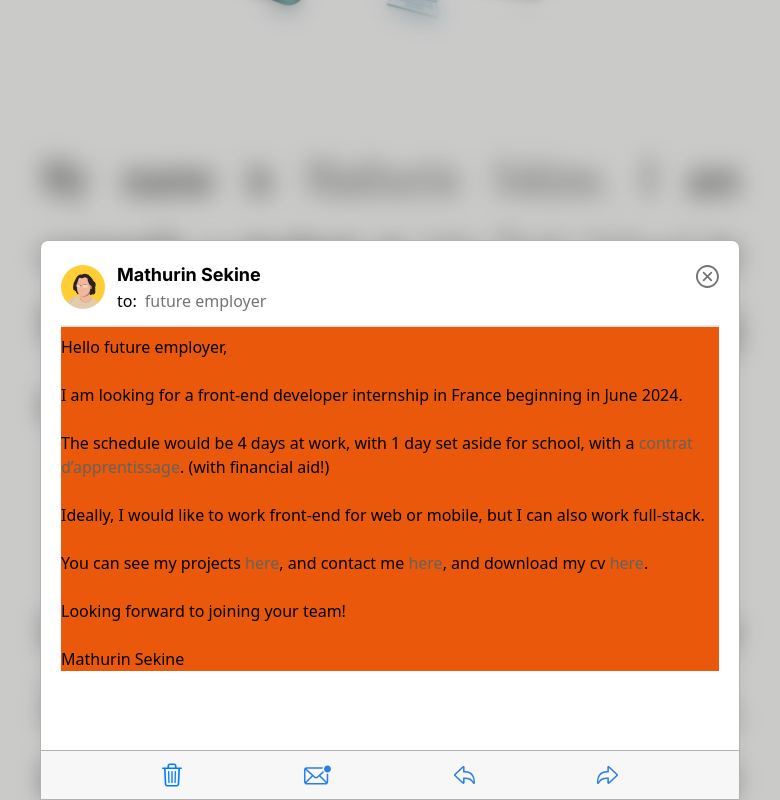
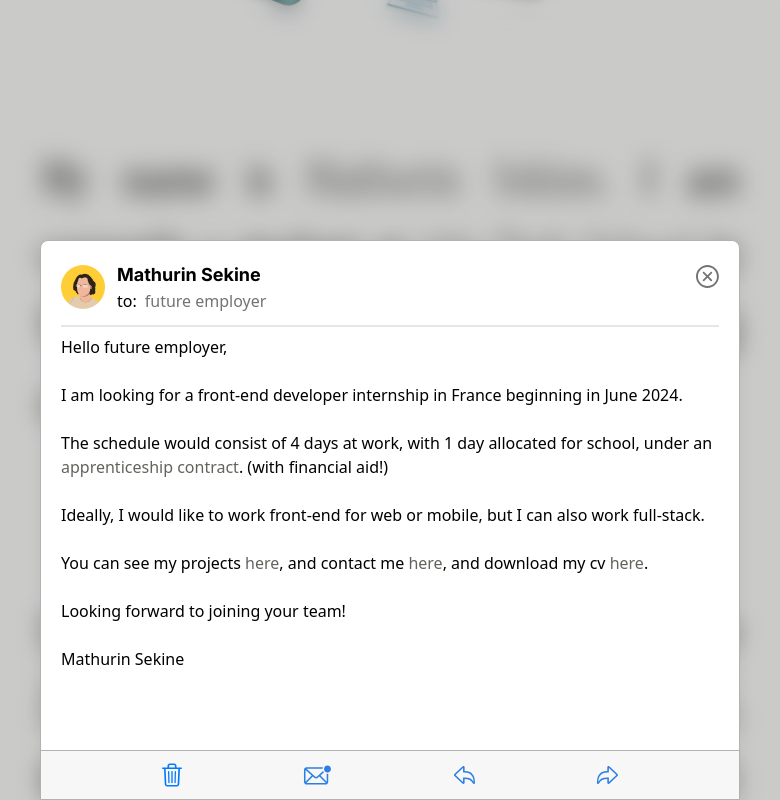
Before and after one commit to lemathurin/portfolio, a Next.js app: page /en in a window 1280 px wide. Both pictures are taken after a click on the element "front-end". Shown: the part 467-1267 px from the top of the page, without its empty margins (250-1030 px from the left). Built offline with nearby package versions, Linux system fonts and the light colour scheme.

Commit message:
HireWindow scroll issue fixed

```diff
--- a/messages/en.json
+++ b/messages/en.json
@@ -30,8 +30,8 @@
       "futureEmployer": "future employer",
       "hello": "Hello future employer,",
       "line1": "I am looking for a front-end developer internship in France beginning in June 2024.",
-      "line2": "The schedule would be 4 days at work, with 1 day set aside for school, with a ",
-      "contract": "contrat d’apprentissage",
+      "line2": "The schedule would consist of 4 days at work, with 1 day allocated for school, under an ",
+      "contract": "apprenticeship contract",
       "line2part2": ". (with financial aid!)",
       "ideally": "Ideally, I would like to work front-end for web or mobile, but I can also work full-stack.",
       "line3part1": "You can see my projects ",
--- a/messages/fr.json
+++ b/messages/fr.json
@@ -30,7 +30,7 @@
       "futureEmployer": "futur employeur",
       "hello": "Bonjour futur employeur,",
       "line1": "Je suis à la recherche d'une alternance de développement front-end en France, débutant en juin 2024.",
-      "line2": "Le planning serait 4 jours en entreprise / 1 jour d’école, avec un ",
+      "line2": "Le planning serait 4 jours en entreprise / 1 jour d’école, en ",
       "contract": "contrat d’apprentissage",
       "line2part2": ". (Avec des aides !)",
       "ideally": "Idéalement, ce serait une alternance en front-end pour web ou mobile, mais je peux aussi travailler en full-stack.",
--- a/src/app/[locale]/components/HireWindow.jsx
+++ b/src/app/[locale]/components/HireWindow.jsx
@@ -29,10 +29,10 @@ export default function HireWindow(props) {
       onClick={props.onClose}
     >
       <div
-        className="w-full h-[94dvh] md:w-[700px] flex flex-col p-5 md:h-[35rem] rounded-tl-lg rounded-tr-lg bg-white shadow-xl overflow-hidden relative gap-3 border-[1.5px] border-[#B2B2B2]"
+        className="w-full h-[94dvh] md:w-[700px] flex flex-col md:h-[35rem] rounded-tl-lg rounded-tr-lg bg-white shadow-xl overflow-hidden relative gap-3 border-[1.5px] border-[#B2B2B2]"
         onClick={handleWindowClick}
       >
-        <div className="flex gap-1.5 items-center justify-between">
+        <div className="flex gap-1.5 items-center justify-between pt-5 px-5">
           <div className="flex gap-3 items-center">
             <div className="w-[2.75rem] h-[2.75rem]">
               <Image
@@ -74,9 +74,9 @@ export default function HireWindow(props) {
             </svg>
           </div>
         </div>
-        <div className="h-full">
+        <div className="h-full overflow-scroll md:overflow-hidden px-5">
           <div className="bg-[#E6E6E6] w-full h-[1.5px]"></div>
-          <div className="h-min w-full pt-2 flex flex-col gap-5 overflow-scroll bg-orange-600">
+          <div className="h-min w-full pt-2 flex flex-col gap-5 pb-20">
             <div className="leading-normal">
               <span>{props.hello}</span>
               <br />
```
